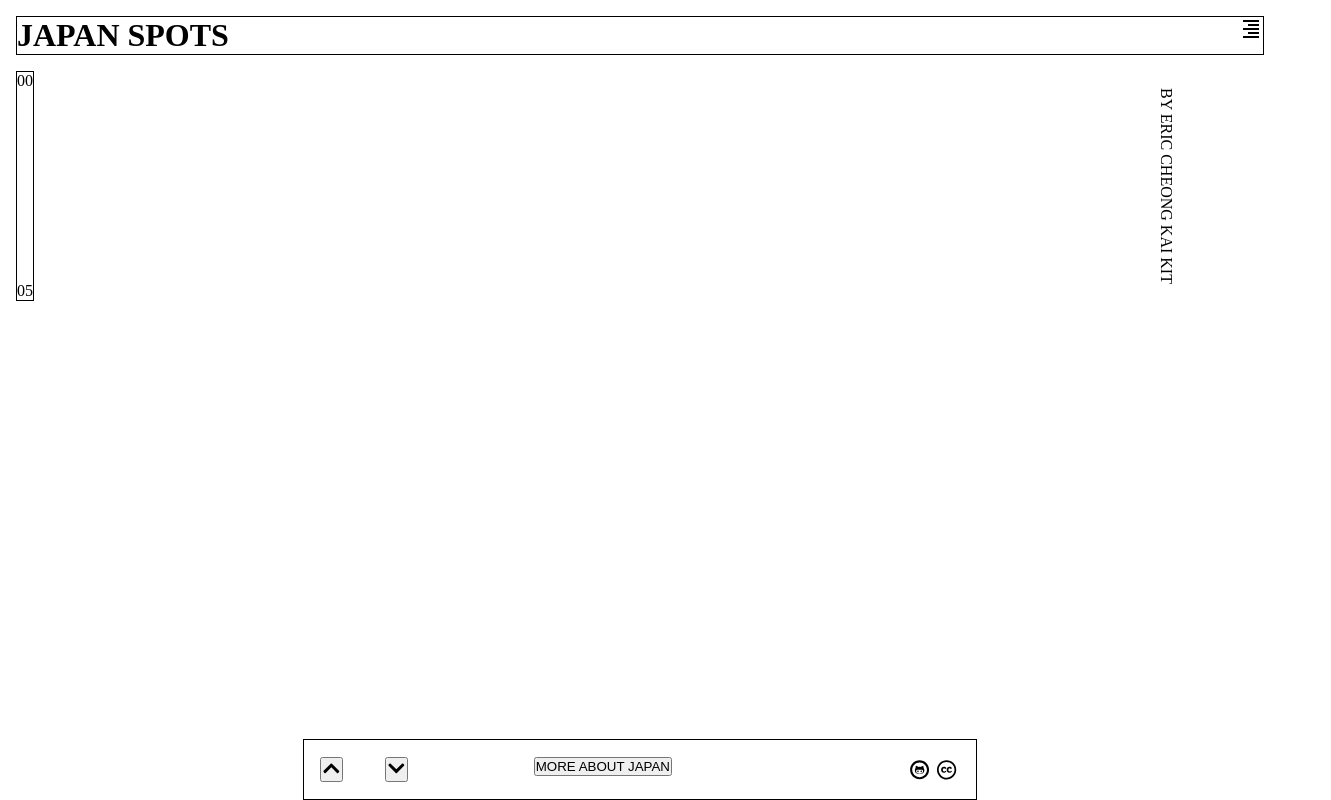
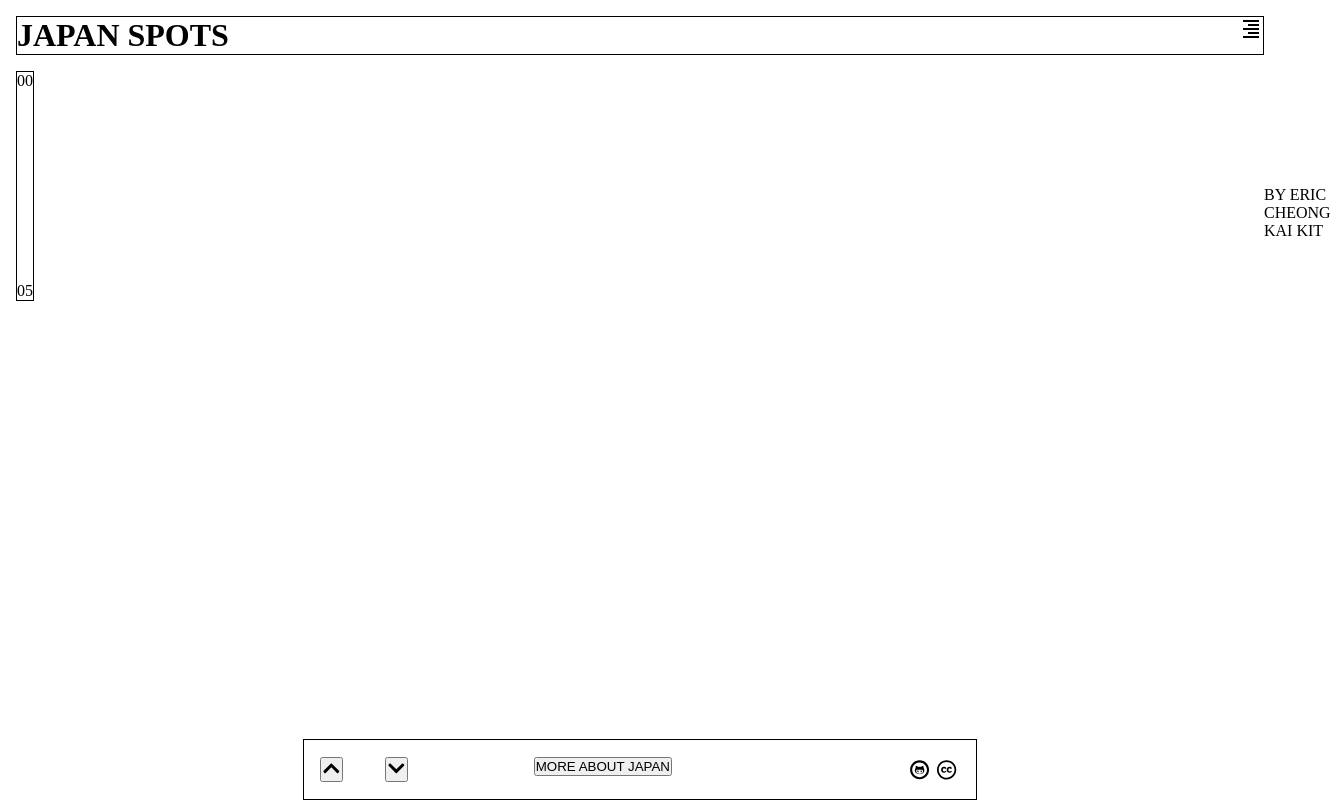
Before and after one commit to 25Ericcheong/binq, a React (Create React App) app: page / in a window 1280 px wide. Shown: the whole page, 1331 px wide, since content can reach past the window. Built offline with nearby package versions, Linux system fonts and the light colour scheme.

Commit message:
second attempt at rotating paragraph

```diff
--- a/src/app.scss
+++ b/src/app.scss
@@ -16,11 +16,9 @@
 
     #owner {
       margin: 1em 1em 0 1em;
-      display: block;
-      transform: rotate(90deg);
 
       p {
-        display: block;
+        position: absolute;
       }
     }
   }
```
